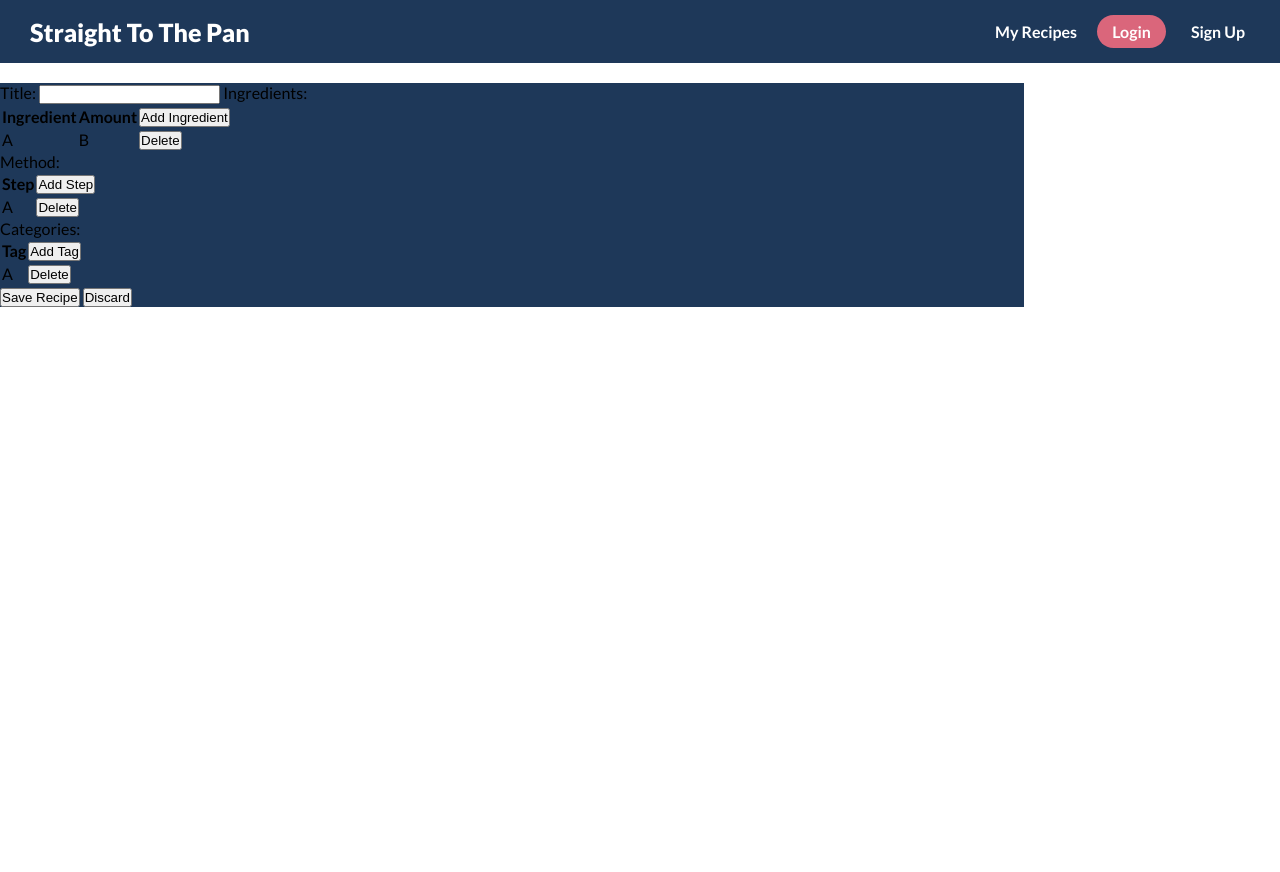
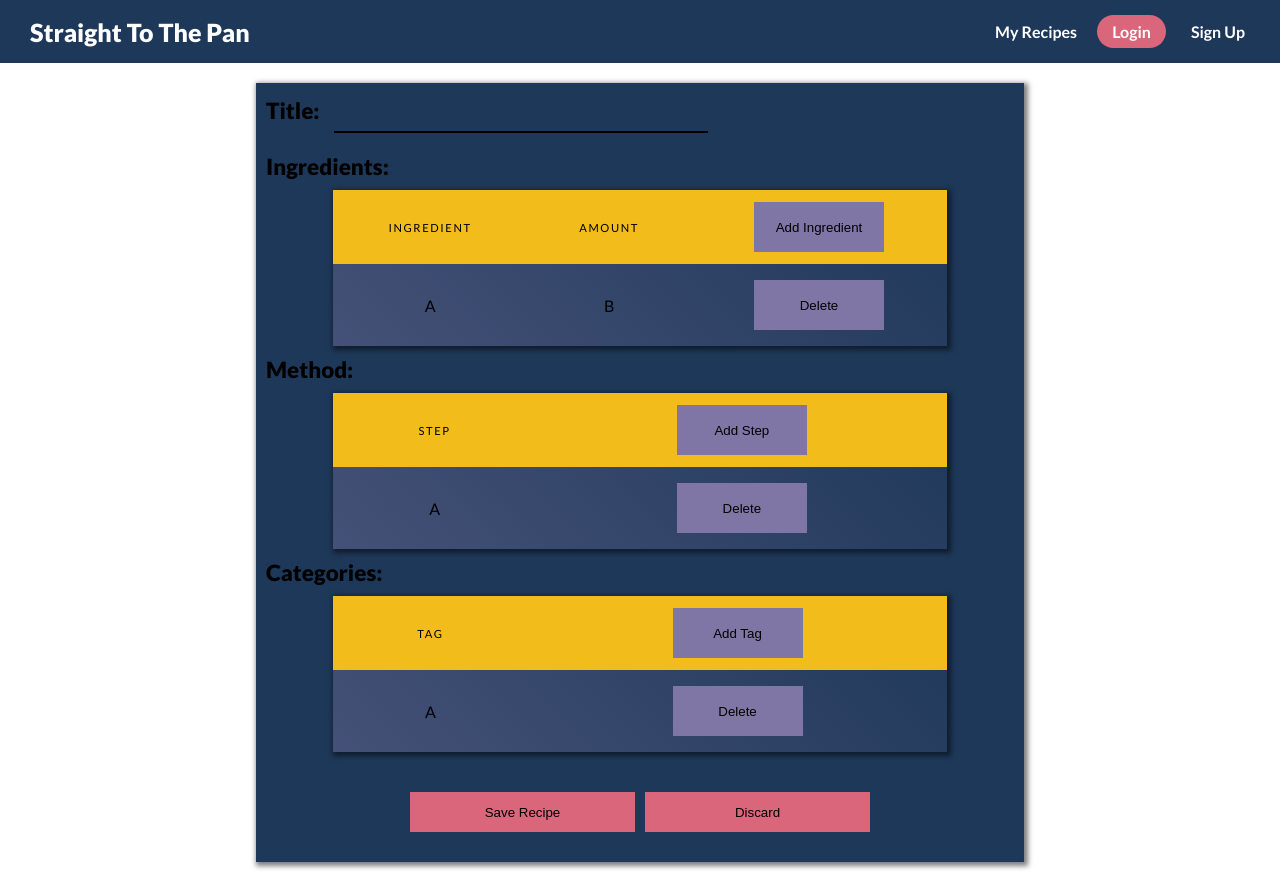
Before and after one commit to NotARobot011111010001/StraightToThePan, a Flask app: page /recipeCreator in a window 1280 px wide. Before the commit the page ends 307 px from the top, so only its background shows below. Run offline with Flask 2, Linux system fonts and the light colour scheme.

Commit message:
removed index, added css for recipes

```diff
--- a/static/recipeCreator.css
+++ b/static/recipeCreator.css
@@ -1,5 +1,71 @@
 .recipeFlex{
+    width: 60%;
+    margin: 0 auto;
+    background-color: var(--blue--);
+    box-shadow: 2px 2px 5px 2px rgba(0, 0, 0, 0.5);
+}
+input{
+    height: 40px;
+    width: 50%;
+    border: none;
+    border-bottom: 2px solid black;
+    margin-left: 10px;
+    padding: 10px;
+    background-color: var(--blue--);
+    color: white;
+    font-weight: 400;
+    font-size: 1.4rem;
+}
+.labels{
+    font-weight: 800;
+    font-size: 1.4rem;
+    padding: 10px;
+}
+table{
     width: 80%;
-    height: 90%;
+    margin: 0 auto;
+    border-collapse: collapse;
+    background: rgb(127,118,165);
+    background: linear-gradient(45deg, rgba(127,118,165,.4) 0%, rgba(30,56,89,1) 100%);
+    text-align: center;
+    box-shadow: 2px 2px 5px 2px rgba(0, 0, 0, 0.5);
+}
+table th{
+    background-color: var(--yellow--);
+    padding: 0.75rem 2rem;
+    text-transform: uppercase;
+    letter-spacing: 0.1rem;
+    font-size: 0.7rem;
+    font-weight: 400;
+}
+table td{
+    padding: 1rem 2rem;
+}
+button{
+    border: none;
+    width: 130px;
+    height: 50px;
+    cursor: pointer;
+    background-color: var(--purple--);
+}
+button:hover{
     background-color: var(--blue--);
+    box-shadow: 2px 2px 5px 2px rgba(0, 0, 0, 0.5);
 }
+@media (max-width: 768px){
+    .recipeFlex{
+        width: 90%;
+    }
+table th{
+    padding: 0.5rem 1rem;
+    letter-spacing: 0.1rem;
+}
+table td{
+    padding: .5rem 1rem;
+}
+button{
+    width: 100px;
+    height: 40px;
+}
+
+}
--- a/static/recipes.css
+++ b/static/recipes.css
@@ -84,11 +84,36 @@
 }
 .recipeBtns{
     display: flex;
-    width: 50%;
+    width: 60%;
+    margin: 10px auto;
     justify-content: space-between;
     align-items: center;
-    height: 50px;
+    gap: 2%;
+    height: 100px;
+}
+
+.recipeBtns button{
+    width: 100%;
+    height: 40%;
+    border: none;
     background-color: var(--pink--);
+}
+#difcolor{
+    background-color: var(--purple--);
+}
+#difcolor:hover{
+    background-color: var(--yellow--);
+}
+.recipeBtns p{
+    font-size: 1.1rem;
+    text-align: center;
+    color: var(--blue--);
+}
+
+.recipeBtns button:hover{
+    box-shadow: 2px 2px 5px 2px rgba(0, 0, 0, 0.5);
+    background-color: var(--yellow--);
+
 }
 
 @media (max-width: 768px){
--- a/static/style.css
+++ b/static/style.css
@@ -1,5 +1,5 @@
 :root {
-    --blue--: #1E3859;
+    --blue--: #1e3859;
     --purple--: #7F76A5;
     --yellow--: #F2BC1B;
     --pink--: #DA667B;
--- a/templates/recipeCreator.html
+++ b/templates/recipeCreator.html
@@ -6,7 +6,7 @@
 -->
 
 <!DOCTYPE html>
-<html lang="en">
+<html lang="en" xmlns="http://www.w3.org/1999/html">
 <head>
     <meta charset="UTF-8">
     <meta name="viewport" content="width=device-width initial-scale=1">
@@ -14,6 +14,7 @@
     <title>Straight To The Pan</title>
     <link rel="stylesheet" type="text/css" href="/static/style.css">
     <link rel="stylesheet" type="text/css" href="/static/recipeCreator.css">
+    <link rel="stylesheet" type="text/css" href="/static/recipes.css">
     <script src="https://ajax.googleapis.com/ajax/libs/jquery/3.6.0/jquery.min.js"></script>
     <link rel="preconnect" href="https://fonts.googleapis.com">
     <link rel="preconnect" href="https://fonts.gstatic.com" crossorigin>
@@ -47,14 +48,18 @@
 
     <!-- Container for all input fields. -->
     <div class="recipeFlex">
-    <div class="container" id="recipeCard">
+        <div class="recipeEdit" id="recipeCard">
             <!-- Input for the title. -->
+                <div class="recipeForm labels">
             <label for="titleInput">Title:</label>
                     <input type="text" id="titleInput" name="titleInput">
+                    </div>
 
             <!-- Inputs for the ingredients table. -->
+                <div class="recipeForm labels">
             <label for="ingredientInput">Ingredients:</label>
-        <table id="ingredientInput" name="ingredientInput">
+                    </div>
+            <table class="" id="ingredientInput" name="ingredientInput">
                 <thead>
                     <tr>
                         <th>Ingredient</th>
@@ -74,11 +79,10 @@
                     </tr>
                 </tbody>
             </table>
+            <!-- Inputs for the methods list. -->
+            <div class="recipeForm labels">
+            <label for="methodInput">Method:</label>
             </div>
-    </div>
-        <!-- Inputs for the methods list. -->
-            <div class="recipeFlex">
-        <label for="methodInput">Method:</label>
             <table id="methodInput" name="methodInput">
                 <thead>
                     <tr>
@@ -99,8 +103,9 @@
             </table>
         </div>
         <!-- Inputs for the categories list -->
-        <div class="recipeFlex">
+        <div class="recipeForm labels">
         <label for="categoryInput">Categories:</label>
+            </div>
         <table id="categoryInput" name="categoryInput">
             <thead>
                 <tr>
@@ -120,9 +125,10 @@
             </tbody>
         </table>
 
+            <div class="recipeBtns">
         <button type="button" id="saveButton" onclick="SaveRecipe()">Save Recipe</button>
         <button type="button" id="discardButton" onclick="window.location.replace('/recipe');">Discard</button>
             </div>
-
+    </div>
 </body>
 </html>
```
Also changed, not shown: data/recipes.json (+0 -35 lines), templates/recipe.html (+6 -5 lines). Lines whose indentation alone changed are shown as unchanged.
